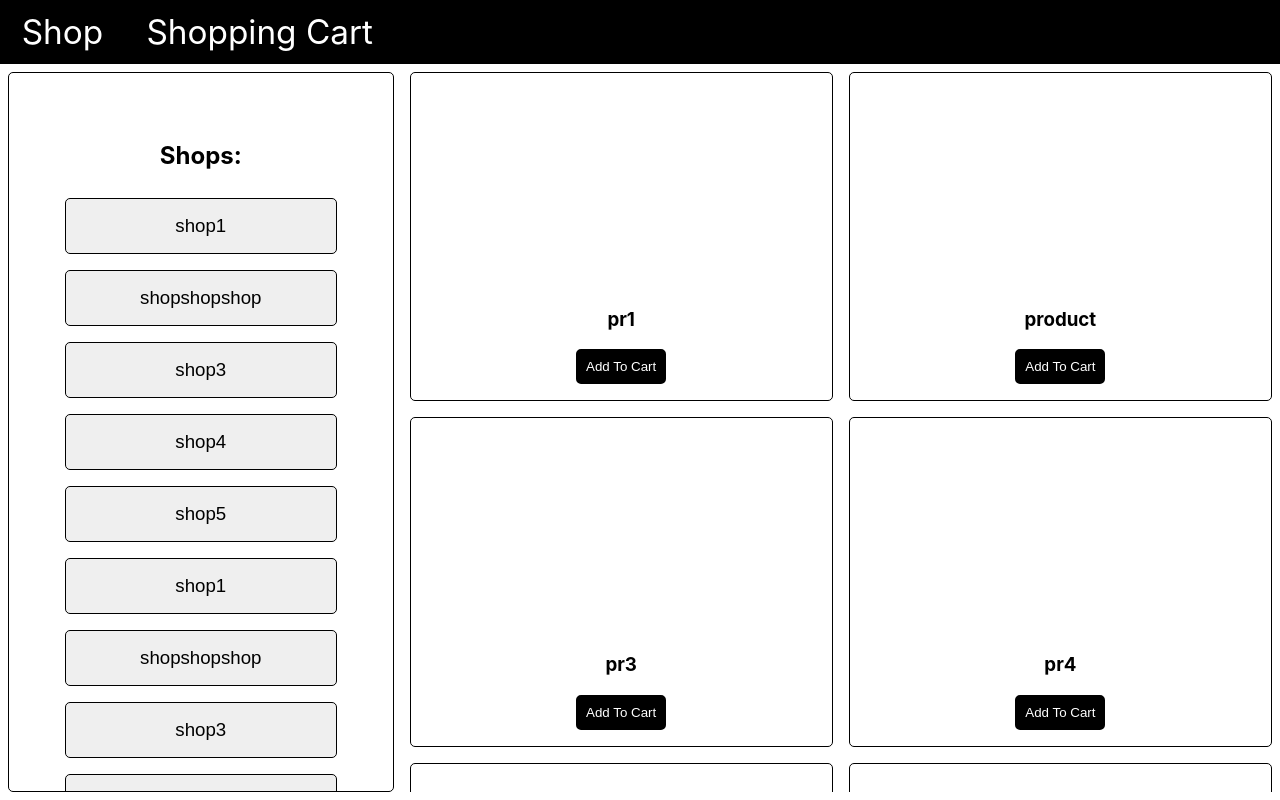
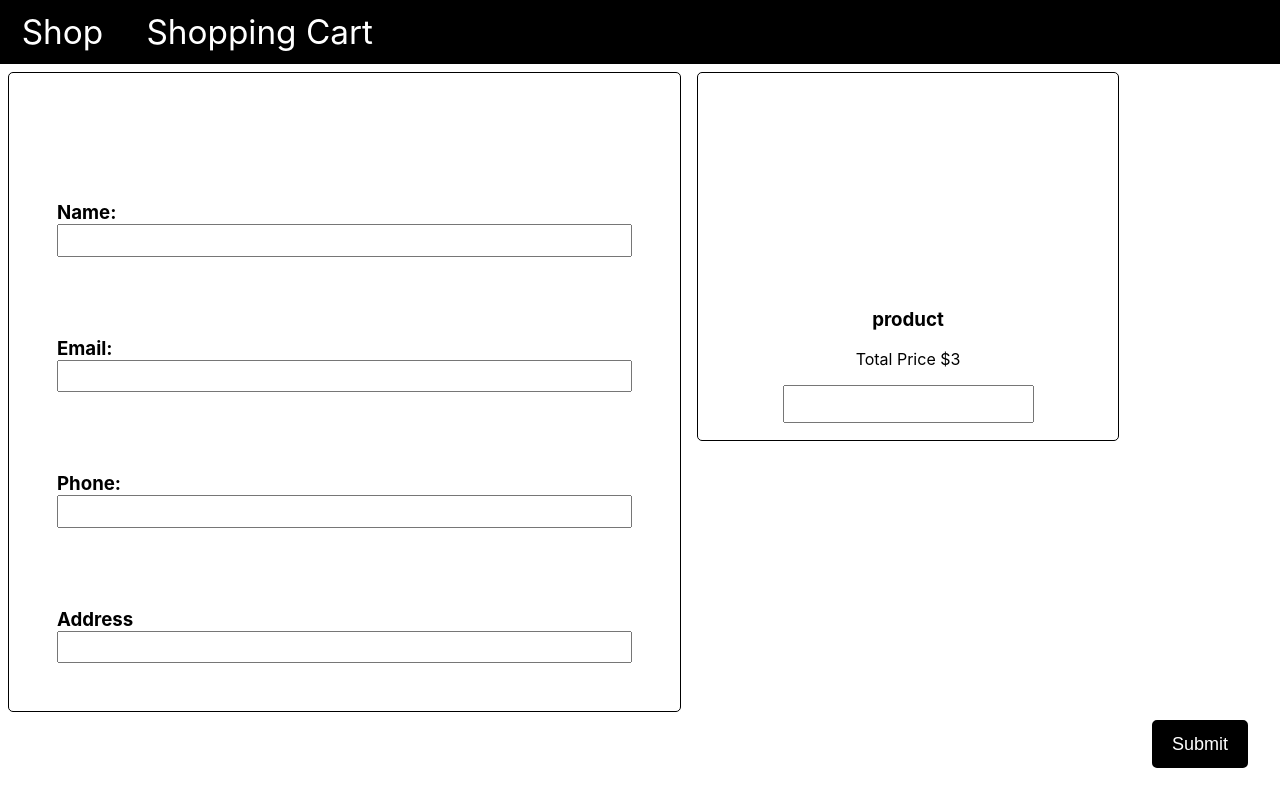
Before and after one commit to BranetE/medicie-delivery-ui, a React (Vite) app: page / in a window 1280 px wide. Built offline with nearby package versions, Linux system fonts and the light colour scheme.

Commit message:
Created ShoppingCartPage

```diff
--- /dev/null
+++ b/src/components/ProductCard/CheckOutProductCard.tsx
@@ -0,0 +1,22 @@
+import styles from "./ProductCard.module.css";
+
+interface CheckOutProductCardProps {
+  title: string;
+  price: number;
+}
+
+const CheckOutProductCard = (props: CheckOutProductCardProps): JSX.Element => {
+  const { title, price } = props;
+  const { card, placeholder } = styles;
+
+  return (
+    <div className={card}>
+      <div className={placeholder}></div>
+      <h3>{title}</h3>
+      <p>Total Price ${price}</p>
+      <input type="number" />
+    </div>
+  );
+};
+
+export default CheckOutProductCard;
--- a/src/components/ProductCard/ProductCard.module.css
+++ b/src/components/ProductCard/ProductCard.module.css
@@ -1,4 +1,6 @@
 .card {
+  max-width: 402px;
+  max-height: 335px;
   text-align: center;
   padding: 1rem;
   border: 1px solid black;
@@ -15,6 +17,7 @@
 }
 
 .addButton {
+  margin: auto;
   border-style: solid;
   border-color: black;
   border-radius: 5px;
--- /dev/null
+++ b/src/components/ShopProduct/CartProducts.tsx
@@ -0,0 +1,22 @@
+import CheckOutProductCard from "../ProductCard/CheckOutProductCard";
+import styles from "./ShopProduct.module.css";
+
+interface CartProductProps {
+  className?: string;
+  data: { price: number; title: string }[];
+}
+
+const CartProducts = (props: CartProductProps): JSX.Element => {
+  const { className, data } = props;
+  const { container } = styles;
+
+  return (
+    <div className={`${className} ${container}`}>
+      {data.map(({ title, price }) => (
+        <CheckOutProductCard title={title} price={price} />
+      ))}
+    </div>
+  );
+};
+
+export default CartProducts;
--- a/src/components/ShopProduct/ShopProduct.module.css
+++ b/src/components/ShopProduct/ShopProduct.module.css
@@ -2,6 +2,7 @@
   display: grid;
   grid-gap: 1rem;
   grid-template-columns: auto auto;
+  grid-template-rows: auto auto;
   overflow-y: scroll;
   width: 100%;
   height: inherit;
--- a/src/components/ShopProduct/ShopProducts.tsx
+++ b/src/components/ShopProduct/ShopProducts.tsx
@@ -11,7 +11,7 @@ const ShopProducts = (props: ShopProductsProps): JSX.Element => {
   const { container } = styles;
   return (
     <div className={`${container} ${className}`}>
-      {data.map((productTitle: string) => (
+      {data.map((productTitle) => (
         <ProductCard title={productTitle} />
       ))}
     </div>
--- /dev/null
+++ b/src/components/UserForm/UserForm.module.css
@@ -0,0 +1,9 @@
+.container {
+  height: inherit;
+  box-sizing: border-box;
+  padding: 3rem;
+  display: flex;
+  flex-direction: column;
+  border: 1px solid;
+  border-radius: 5px;
+}
--- a/src/components/UserForm/UserForm.tsx
+++ b/src/components/UserForm/UserForm.tsx
@@ -0,0 +1,25 @@
+import styles from "./UserForm.module.css";
+
+interface UserFormPartProps {
+  className?: string;
+}
+
+const UserFormPart = (props: UserFormPartProps): JSX.Element => {
+  const { className } = props;
+  const { container } = styles;
+
+  return (
+    <div className={`${className} ${container}`}>
+      <label>Name:</label>
+      <input />
+      <label>Email:</label>
+      <input />
+      <label>Phone:</label>
+      <input />
+      <label>Address</label>
+      <input />
+    </div>
+  );
+};
+
+export default UserFormPart;
--- a/src/main.tsx
+++ b/src/main.tsx
@@ -4,13 +4,14 @@ import "./index.css";
 import Navigation from "./components/Navigation/Navigation.tsx";
 import ProductCard from "./components/ProductCard/ProductCard.tsx";
 import Shop from "./pages/Shop/Shop.tsx";
+import ShoppingCart from "./pages/ShopingCart/ShoppingCart.tsx";
 
 ReactDOM.createRoot(document.getElementById("root")!).render(
   <React.StrictMode>
     <Navigation />
     {/* <ProductCard title="Card Product" /> */}
-    <Shop />
+    {/* <Shop /> */}
+    <ShoppingCart />
     {/* <App /> */}
-    <div />
   </React.StrictMode>
 );
--- /dev/null
+++ b/src/pages/ShopingCart/ShoppingCart.module.css
@@ -0,0 +1,45 @@
+.container {
+  display: flex;
+  height: 80vh;
+}
+
+.userForm {
+  flex: 1;
+  margin: 0.5rem;
+}
+
+.productList {
+  flex: 1;
+  margin: 0.5rem;
+}
+
+label {
+  font-size: 14pt;
+  font-weight: bold;
+  margin-top: 5rem;
+}
+
+input {
+  height: 2rem;
+  font-size: 14pt;
+}
+
+.submitButton {
+  position: absolute;
+  bottom: 2rem;
+  right: 2rem;
+  height: 3rem;
+  width: 6rem;
+  font-size: large;
+  border-style: solid;
+  border-color: black;
+  border-radius: 5px;
+  padding: 8px;
+  background-color: black;
+  color: white;
+}
+
+.submitButton:active {
+  background-color: white;
+  color: black;
+}
--- /dev/null
+++ b/src/pages/ShopingCart/ShoppingCart.tsx
@@ -0,0 +1,36 @@
+import CartProducts from "../../components/ShopProduct/CartProducts";
+import UserFormPart from "../../components/UserForm/UserForm";
+import styles from "./ShoppingCart.module.css";
+
+const ShoppingCart = (): JSX.Element => {
+  const { container, userForm, productList, submitButton } = styles;
+
+  return (
+    <form
+      action={(value) => {
+        console.log(value.target);
+      }}
+    >
+      <div className={container}>
+        <UserFormPart className={userForm} />
+        <CartProducts
+          className={productList}
+          data={[
+            { title: "product", price: 3 },
+            // { title: "product", price: 5 },
+            // { title: "product", price: 42 },
+            // { title: "product", price: 86 },
+            // { title: "product", price: 1 },
+            // { title: "product", price: 9 },
+          ]}
+        />
+      </div>
+
+      <button type="submit" className={submitButton}>
+        Submit
+      </button>
+    </form>
+  );
+};
+
+export default ShoppingCart;
```
